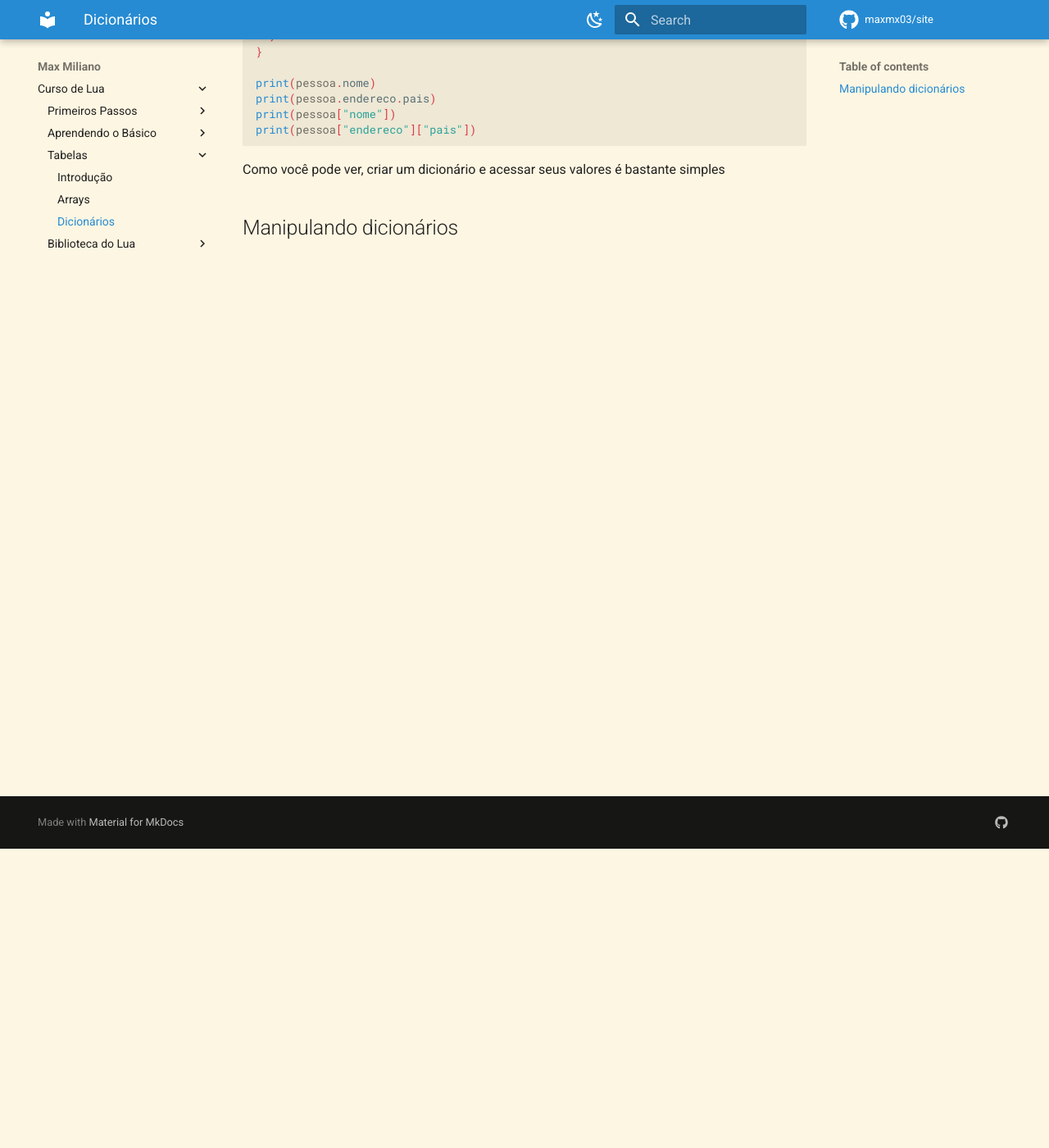
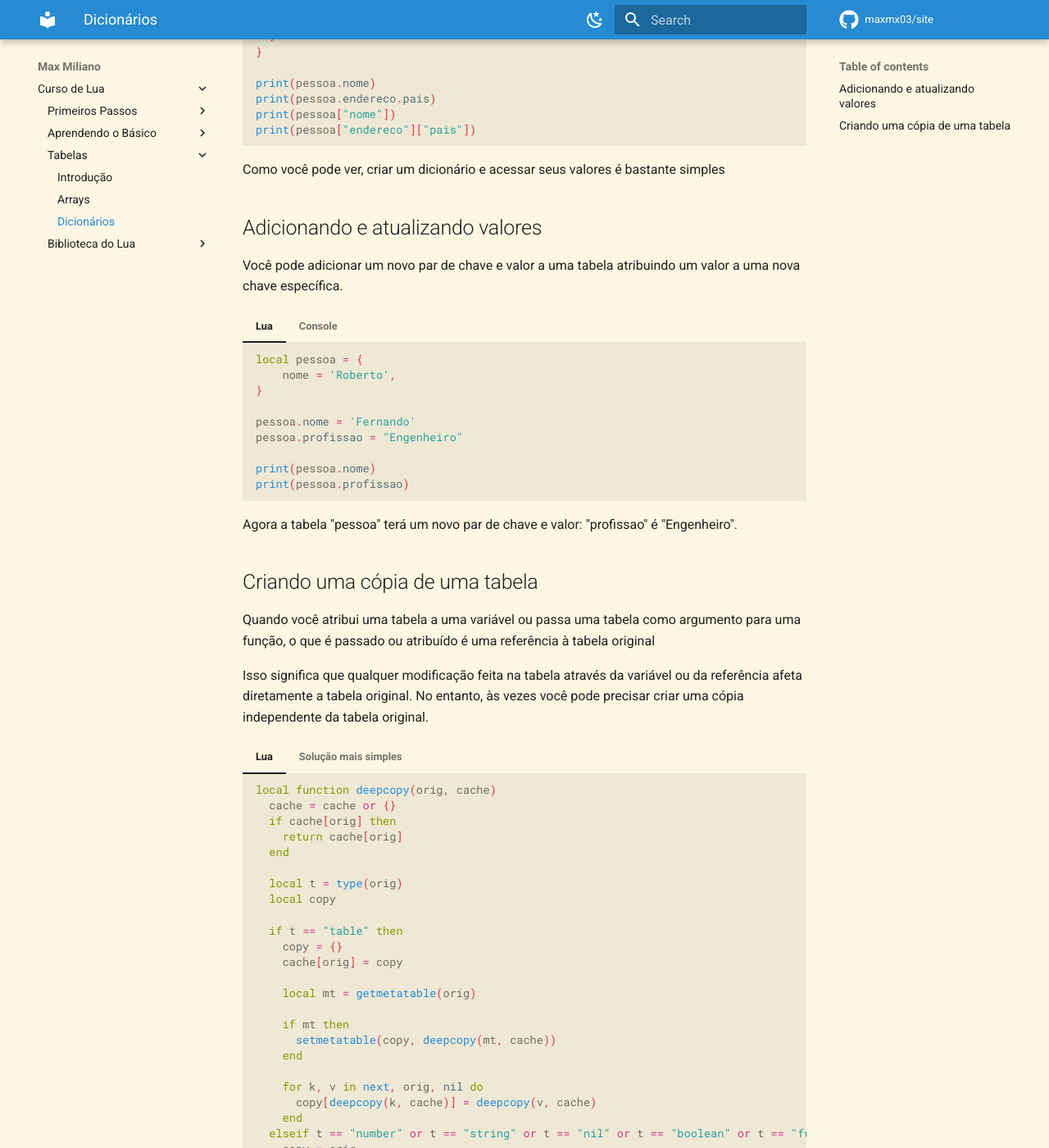
Before and after one commit to maxmx03/site, an MkDocs documentation site: the page built from docs/Lua Guide/Tables/dictionary.md, in a window 1280 px wide and 1400 px high, scrolled down 365 px. Shown: the whole window at 82% size. Built offline with MkDocs 1.6.1 and Material for MkDocs 9.7.7, drawn with Linux system fonts in a browser that asks for light colours; comment, search, counter and statistics services are not loaded; some of the changed text lies outside the part shown.

Commit message:
update: lua-guide tables

````diff
--- a/docs/Lua Guide/Tables/dictionary.md
+++ b/docs/Lua Guide/Tables/dictionary.md
@@ -33,4 +33,97 @@ do mundo real.
 Como você pode ver, criar um dicionário e acessar seus valores é bastante
 simples
 
-## Manipulando dicionários
+## Adicionando e atualizando valores
+
+Você pode adicionar um novo par de chave e valor a uma tabela atribuindo um
+valor a uma nova chave específica.
+
+=== "Lua"
+
+    ```lua
+    local pessoa = {
+        nome = 'Roberto',
+    }
+
+    pessoa.nome = 'Fernando'
+    pessoa.profissao = "Engenheiro"
+
+    print(pessoa.nome)
+    print(pessoa.profissao)
+    ```
+
+=== "Console"
+
+    ```bash
+    Fernando
+    Engenheiro
+    ```
+
+Agora a tabela "pessoa" terá um novo par de chave e valor:
+"profissao" é "Engenheiro".
+
+## Criando uma cópia de uma tabela
+
+Quando você atribui uma tabela a uma variável ou passa uma tabela como
+argumento para uma função, o que é passado ou atribuído é uma
+referência à tabela original
+
+Isso significa que qualquer modificação feita na tabela através da variável
+ou da referência afeta diretamente a tabela original. No entanto, às vezes
+você pode precisar criar uma cópia independente da tabela original.
+
+=== "Lua"
+
+    ```lua
+    local function deepcopy(orig, cache)
+      cache = cache or {}
+      if cache[orig] then
+        return cache[orig]
+      end
+
+      local t = type(orig)
+      local copy
+
+      if t == "table" then
+        copy = {}
+        cache[orig] = copy
+
+        local mt = getmetatable(orig)
+
+        if mt then
+          setmetatable(copy, deepcopy(mt, cache))
+        end
+
+        for k, v in next, orig, nil do
+          copy[deepcopy(k, cache)] = deepcopy(v, cache)
+        end
+      elseif t == "number" or t == "string" or t == "nil" or t == "boolean" or t == "function" then
+        copy = orig
+      else
+        error("Cannot deepcopy object of type " .. t)
+      end
+
+      return copy
+    end
+
+    local original = {a = 1, b = 2, c = 3}
+    local copia = deepcopy(original)
+    ```
+
+=== "Solução mais simples"
+
+    ```lua
+    local function original()
+        return { a = 1, b = 2, c = 3 }
+    end
+
+    local copia = original()
+    ```
+
+Agora, a variável copia contém uma cópia da tabela original. Qualquer
+modificação feita na tabela copia não afetará a tabela original e vice-versa.
+
+!!! tip
+
+    Acesse o site [lua-users.org](http://lua-users.org/wiki/CopyTable) para
+    ver outras alternativas de como copiar uma tabela.
--- a/mkdocs.yml
+++ b/mkdocs.yml
@@ -22,6 +22,7 @@ nav:
         Outros Operadores: Lua Guide/Basics/misc.md
         Estruturas de Controle: Lua Guide/Basics/control.md
         Estruturas de Repetição: Lua Guide/Basics/loops.md
+        Estrutura de Salto: Lua Guide/Basics/goto.md
       Tabelas:
         Introdução: Lua Guide/Tables/index.md
         Arrays: Lua Guide/Tables/arrays.md
````
Also changed, not shown: docs/Lua Guide/Tables/arrays.md (+4 -5 lines), 1 other file.
